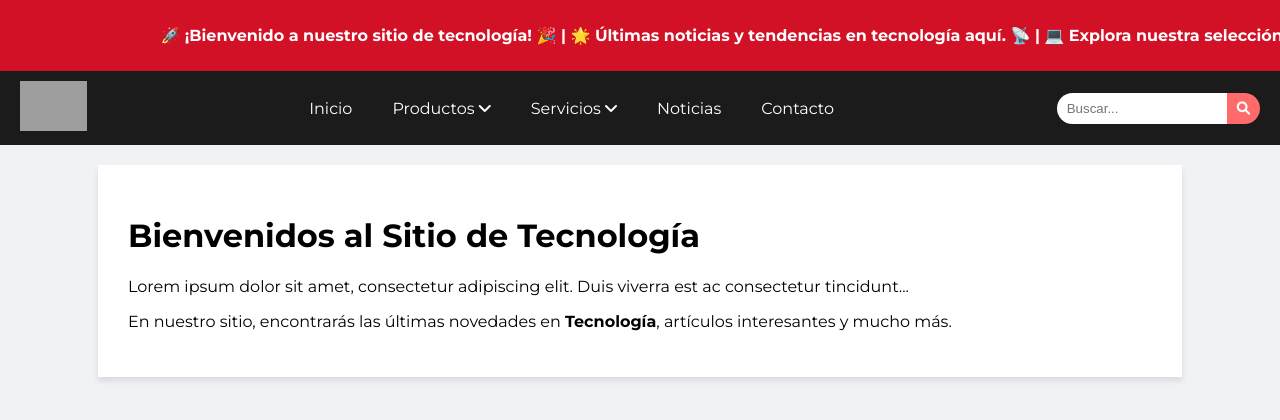
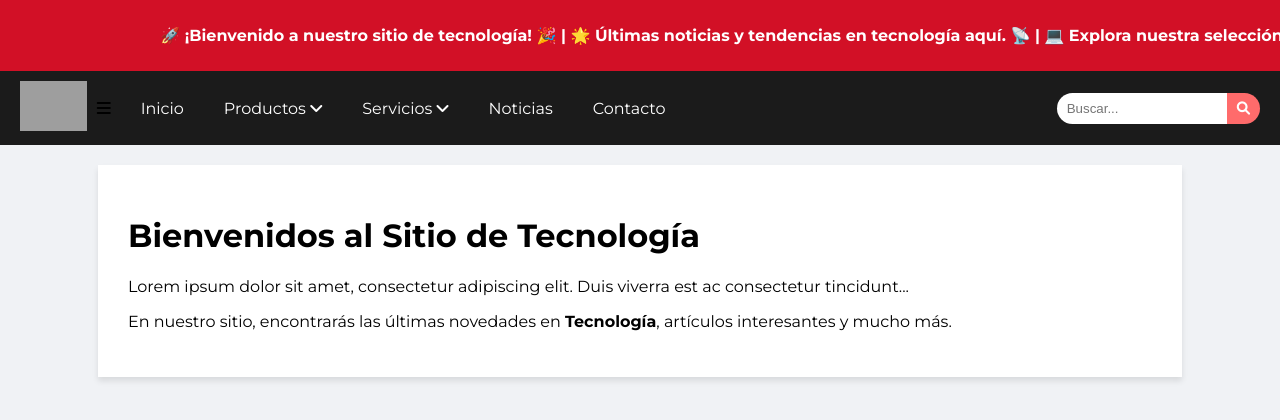
Before and after one commit to HAV2023/HTML-CSS-JS, a PHP site: page / in a window 1280 px wide. Shown: the top 420 px of the page. Run offline with PHP 8.4, Linux system fonts and the light colour scheme; grey boxes are pictures that could not be loaded.

Commit message:
Update styles.css

```diff
--- a/Sitio básico con funcionalidades avanzadas/styles.css
+++ b/Sitio básico con funcionalidades avanzadas/styles.css
@@ -42,16 +42,14 @@ body {
     position: sticky;
     top: 0;
     z-index: 1000;
-    justify-content: space-between;
+}
+
+.menu .logo {
+    margin-right: 10px;
 }
 
 .menu .logo img {
     height: 50px;
-}
-
-.menu .menu-toggle {
-    display: none;
-    cursor: pointer;
 }
 
 .menu .menu-links {
@@ -60,6 +58,7 @@ body {
     padding: 0;
     display: flex;
     align-items: center;
+    margin-left: 10px;
 }
 
 .menu .menu-links li {
@@ -116,6 +115,7 @@ body {
 .menu .search-bar {
     display: flex;
     align-items: center;
+    margin-left: auto;
 }
 
 .menu .search-bar input {
```
